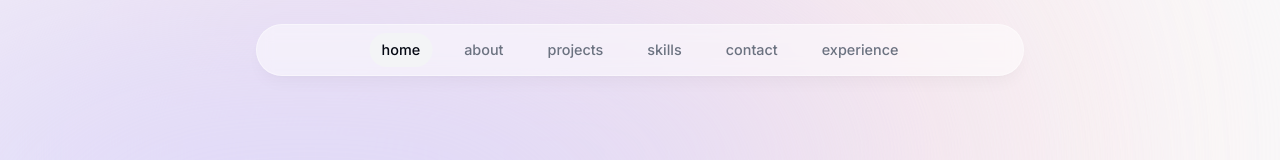
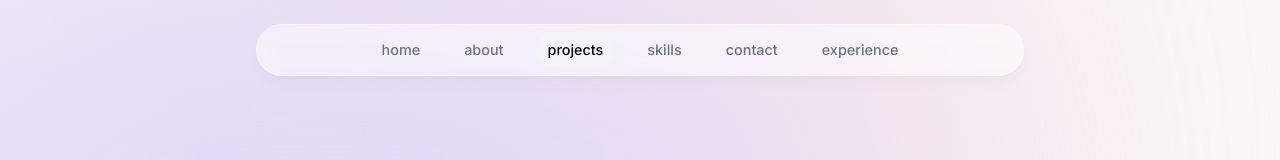
Before and after one commit to MScheltjens/portfolio, a Next.js app: page / in a window 1280 px wide. Shown: the top 160 px of the page. Built offline with nearby package versions, Linux system fonts and the light colour scheme.

Commit message:
last click for inView, treshold not working projects

```diff
--- a/app/layout.tsx
+++ b/app/layout.tsx
@@ -20,8 +20,8 @@ export default function RootLayout({ children }: { children: React.ReactNode })
         <div className='absolute right-[11rem] top-[-6rem] -z-10 h-[31.25rem] w-[31.25rem] rounded-full bg-[#fbe2e3] blur-[10rem] dark:bg-[#946263] sm:w-[68.75rem]' />
         <div className='absolute left-[-35rem] top-[-1rem] -z-10 h-[31.25rem] w-[50rem] rounded-full bg-[#dbd7fb] blur-[10rem] dark:bg-[#676394] sm:w-[68.75rem] md:left-[-33rem] lg:left-[-28rem] xl:left-[-15rem] 2xl:left-[-5rem]' />
         <ActiveSectionProvider>
-        <Header />
-        {children}
+          <Header />
+          {children}
         </ActiveSectionProvider>
       </body>
     </html>
--- a/components/about.tsx
+++ b/components/about.tsx
@@ -3,9 +3,13 @@
 import { motion } from 'framer-motion';
 
 import { SectionHeading } from './section-heading';
+import { useSectionInView } from '@/hooks/useSectionInView';
 
-export const About = () => (
-  <motion.section id='about' className='mb-28 scroll-mt-28 text-center min-h-screen' initial={{ opacity: 0, y: 100 }} animate={{ opacity: 1, y: 0 }} transition={{ delay: 0.5 }}>
+export const About = () => {
+  const { ref } = useSectionInView('about');
+
+  return (
+    <motion.section id='about' ref={ref} className='mb-28 min-h-screen scroll-mt-28 text-center' initial={{ opacity: 0, y: 100 }} animate={{ opacity: 1, y: 0 }} transition={{ delay: 0.5 }}>
       <SectionHeading>About me</SectionHeading>
       <p className='mt-12'>
         Lorem ipsum dolor, sit amet consectetur adipisicing elit. Minima eligendi, quibusdam ipsam reiciendis perspiciatis vitae repellat reprehenderit consequatur vel. In magni reiciendis accusamus
@@ -14,3 +18,4 @@ export const About = () => (
       </p>
     </motion.section>
   );
+};
--- a/components/intro.tsx
+++ b/components/intro.tsx
@@ -3,13 +3,17 @@
 import { motion } from 'framer-motion';
 import Image from 'next/image';
 import Link from 'next/link';
-import React from 'react';
+import React, { useEffect } from 'react';
 import { BsArrowRight, BsLinkedin } from 'react-icons/bs';
 import { FaGithubSquare } from 'react-icons/fa';
 import { HiDownload } from 'react-icons/hi';
 
-export const Intro = () => (
-  <section id='home' className='h-screen scroll-mt-[100rem] pt-24 text-center sm:pt-32'>
+import { useSectionInView } from '@/hooks/useSectionInView';
+
+export const Intro = () => {
+  const { ref } = useSectionInView('home');
+  return (
+    <section id='home' ref={ref} className='mb-28 h-screen scroll-mt-[100rem] pt-24 text-center sm:pt-32'>
       <div className='flex h-full w-full flex-col items-center justify-around'>
         <div className='flex items-center justify-center'>
           <div className='relative'>
@@ -64,7 +68,7 @@ export const Intro = () => (
           </a>
           <div className='flex gap-2'>
             <a
-            className='flex cursor-pointer  items-center gap-2 rounded-full bg-white p-4 text-gray-700 transition hover:scale-[1.15] hover:outline hover:outline-1 hover:outline-offset-0 hover:outline-black/10 hover:text-gray-950 focus:scale-[1.15] active:scale-105 dark:bg-white/10 dark:text-white/60'
+              className='flex cursor-pointer  items-center gap-2 rounded-full bg-white p-4 text-gray-700 transition hover:scale-[1.15] hover:text-gray-950 hover:outline hover:outline-1 hover:outline-offset-0 hover:outline-black/10 focus:scale-[1.15] active:scale-105 dark:bg-white/10 dark:text-white/60'
               href='https://linkedin.com/in/mathias-scheltjens'
               target='_blank'
             >
@@ -72,7 +76,7 @@ export const Intro = () => (
             </a>
 
             <a
-            className='flex cursor-pointer  items-center gap-2 rounded-full bg-white p-3 text-[1.35rem] text-gray-700 transition hover:scale-[1.15] hover:outline hover:outline-1 hover:outline-offset-0 hover:outline-black/10 hover:text-gray-950 focus:scale-[1.15] active:scale-105 dark:bg-white/10 dark:text-white/60'
+              className='flex cursor-pointer  items-center gap-2 rounded-full bg-white p-3 text-[1.35rem] text-gray-700 transition hover:scale-[1.15] hover:text-gray-950 hover:outline hover:outline-1 hover:outline-offset-0 hover:outline-black/10 focus:scale-[1.15] active:scale-105 dark:bg-white/10 dark:text-white/60'
               href='https://github.com/MScheltjens'
               target='_blank'
             >
@@ -83,3 +87,4 @@ export const Intro = () => (
       </div>
     </section>
   );
+};
--- a/components/navbar.tsx
+++ b/components/navbar.tsx
@@ -3,28 +3,34 @@
 import { motion } from 'framer-motion';
 import Link from 'next/link';
 
+import { useActiveSectionContext } from '@/context/active-section-context';
 import { LINKS } from '@/lib/data';
 import { cn } from '@/utils/cn';
-import { useActiveSectionContext } from '@/context/active-section-context';
-
 
 export const Navbar = () => {
-  const {activeSection, setActiveSection} = useActiveSectionContext();
+  const { activeSection, setActiveSection, setTimeOfLastClick } = useActiveSectionContext();
 
-  return(
+  return (
     <nav className='fixed left-1/2 top-[0.15rem] flex h-12 -translate-x-1/2 py-2 sm:top-[1.7rem] sm:h-[initial] sm:py-0'>
       <ul className='flex w-[22rem] flex-wrap items-center justify-center gap-y-1 text-[0.9rem] font-medium text-gray-500 sm:w-[initial] sm:flex-nowrap sm:gap-5'>
         {LINKS.map(({ name, hash }) => (
           <motion.li key={hash} className='relative flex h-3/4 items-center justify-center' initial={{ y: -100, opacity: 0 }} animate={{ y: 0, opacity: 1 }}>
-          <Link href={hash} onClick={() => setActiveSection(name)} className={cn('flex w-full items-center justify-center px-3 py-3 hover:text-gray-950', {
+            <Link
+              href={hash}
+              onClick={() => {
+                setActiveSection(name);
+                setTimeOfLastClick(Date.now());
+              }}
+              className={cn('flex w-full items-center justify-center px-3 py-3 hover:text-gray-950', {
                 'text-gray-950': activeSection === name,
-          })}>
+              })}
+            >
               {name}
-            {activeSection === name &&  <span className='bg-gray-100 rounded-full absolute inset-0 -z-10'></span>}
-
+              {activeSection === name && <span className='absolute inset-0 -z-10 rounded-full bg-gray-100'></span>}
             </Link>
           </motion.li>
         ))}
       </ul>
     </nav>
-)}
+  );
+};
--- a/components/project.tsx
+++ b/components/project.tsx
@@ -4,11 +4,10 @@ import { motion, useScroll, useTransform } from 'framer-motion';
 import Image from 'next/image';
 import { useRef } from 'react';
 
-import { PROJECTS } from '@/lib/data';
 import gismo from '@/public/gismo.jpeg';
 import { TProject } from '@/types';
 
-export const Project = ({ title, description, imgUrl, tags }:TProject) => {
+export const Project = ({ title, description, imgUrl, tags }: TProject) => {
   const ref = useRef<HTMLDivElement>(null);
   const { scrollYProgress } = useScroll({
     target: ref,
--- a/components/projects.tsx
+++ b/components/projects.tsx
@@ -1,19 +1,25 @@
-import React from 'react';
+'use client';
 
 import { PROJECTS } from '@/lib/data';
 
 import { Project } from './project';
 import { SectionHeading } from './section-heading';
+import { useSectionInView } from '@/hooks/useSectionInView';
+import { Fragment } from 'react';
 
-export const Projects = () => (
-  <section id='projects' className='scroll-mt-28 mb-28'>
+export const Projects = () => {
+  const { ref } = useSectionInView('projects');
+
+  return (
+    <section id='projects' ref={ref} className='mb-28 scroll-mt-28'>
       <SectionHeading>Projects</SectionHeading>
       <div className='mt-12'>
         {PROJECTS.map((project, i) => (
-        <React.Fragment key={i}>
+          <Fragment key={i}>
             <Project {...project} />
-        </React.Fragment>
+          </Fragment>
         ))}
       </div>
     </section>
   );
+};
--- a/context/active-section-context.tsx
+++ b/context/active-section-context.tsx
@@ -1,28 +1,27 @@
-
 'use client';
 
-
 import { TSectionName } from '@/types';
-import React, { Dispatch, PropsWithChildren, SetStateAction, createContext, useContext, useState } from 'react'
-
+import React, { Dispatch, PropsWithChildren, SetStateAction, createContext, use, useContext, useState } from 'react';
 
 type TActiveSectionContext = {
   activeSection: TSectionName | null;
   setActiveSection: Dispatch<SetStateAction<TSectionName>>;
+  timeOfLastClick: number;
+  setTimeOfLastClick: Dispatch<SetStateAction<number>>;
 };
 
 const ActiveSectionContext = createContext<TActiveSectionContext>({
-    activeSection: 'home',
-    setActiveSection: () => {}
+  activeSection: 'home',
+  setActiveSection: () => {},
+  timeOfLastClick: 0,
+  setTimeOfLastClick: () => {},
 });
 
+export const ActiveSectionProvider = ({ children }: PropsWithChildren) => {
+  const [activeSection, setActiveSection] = useState<TSectionName>('home');
+  const [timeOfLastClick, setTimeOfLastClick] = useState(0);
 
-export const ActiveSectionProvider = ({children}: PropsWithChildren) => {
-    const [activeSection, setActiveSection] = useState<TSectionName>('home');
+  return <ActiveSectionContext.Provider value={{ activeSection, setActiveSection, timeOfLastClick, setTimeOfLastClick }}>{children}</ActiveSectionContext.Provider>;
+};
 
-  return (
-    <ActiveSectionContext.Provider value={{activeSection, setActiveSection}}>{children}</ActiveSectionContext.Provider>
-  )
-}
-
-export const useActiveSectionContext = () => useContext(ActiveSectionContext)
+export const useActiveSectionContext = () => useContext(ActiveSectionContext);
--- /dev/null
+++ b/hooks/useSectionInView.ts
@@ -0,0 +1,17 @@
+import { useActiveSectionContext } from '@/context/active-section-context';
+import { TSectionName } from '@/types';
+import { useEffect } from 'react';
+import { useInView } from 'react-intersection-observer';
+
+export const useSectionInView = (sectionName: TSectionName) => {
+  //TODO: threshold not working for projects...
+  const { ref, inView } = useInView();
+  const { setActiveSection, timeOfLastClick } = useActiveSectionContext();
+  useEffect(() => {
+    if (inView && Date.now() - timeOfLastClick > 1000) {
+      setActiveSection(sectionName);
+    }
+  }, [setActiveSection, inView, sectionName, timeOfLastClick]);
+
+  return { ref };
+};
--- a/types/index.ts
+++ b/types/index.ts
@@ -1,4 +1,4 @@
-import { LINKS, PROJECTS } from "@/lib/data";
+import { LINKS, PROJECTS } from '@/lib/data';
 
-export type TSectionName = typeof LINKS[number]['name'];
-export type TProject = typeof PROJECTS[number]
+export type TSectionName = (typeof LINKS)[number]['name'];
+export type TProject = (typeof PROJECTS)[number];
```
Lines whose indentation alone changed are shown as unchanged.
